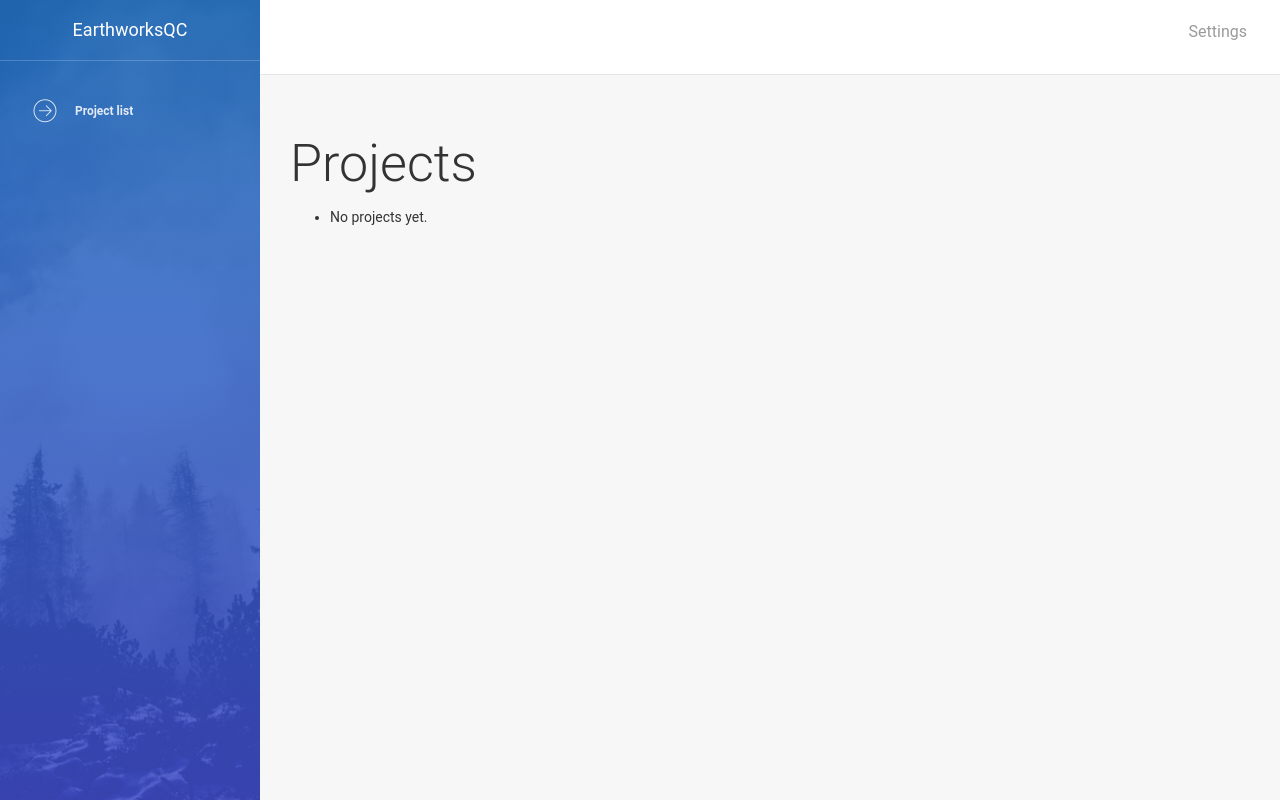
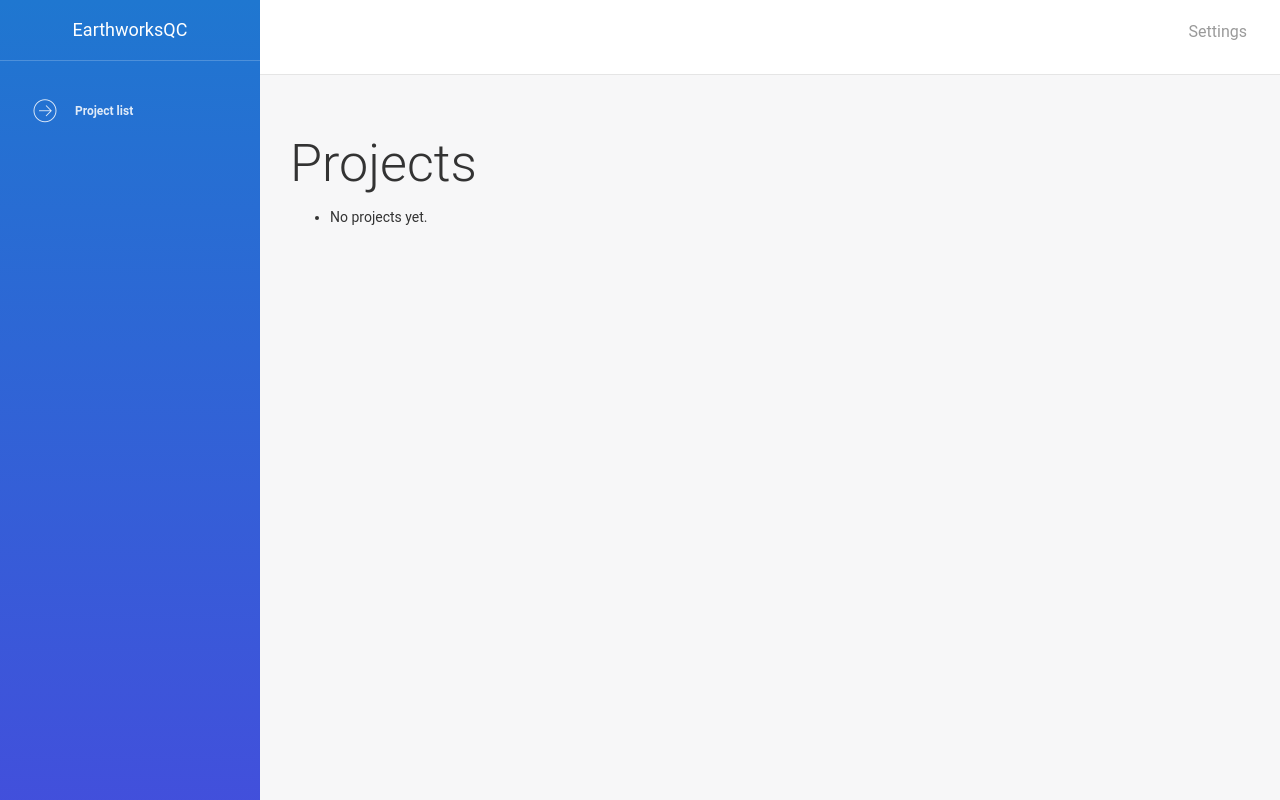
Before and after one commit to stephenhillier/epm, a Django app: template projects/templates/projects/project_list.html in a window 1280 px wide. Run offline with Django 3.2, Linux system fonts and the light colour scheme; the template is opened without the code that fills it, so the values that code supplies are empty; some libraries are stand-ins or nearby versions.

Commit message:
Missing div tag

```diff
--- a/projects/templates/projects/home.html
+++ b/projects/templates/projects/home.html
@@ -29,7 +29,7 @@
     </head>
 <body>
 <div class="wrapper">
-  <div class="sidebar" data-color="blue" data-image="assets/img/sidebar-5.jpg">
+  <div class="sidebar" data-color="blue">
     <div class="sidebar-wrapper">
         <div class="logo">
             <a href="#" class="simple-text">
@@ -105,6 +105,7 @@
             </div>
         </div>
     </div>
+    </div>
 
 <script src="{% static "projects/js/jquery-1.10.2.js" %}" type="text/javascript"></script>
 <script src="{% static "projects/js/bootstrap.min.js" %}" type="text/javascript"></script>
```
Lines whose indentation alone changed are shown as unchanged.
